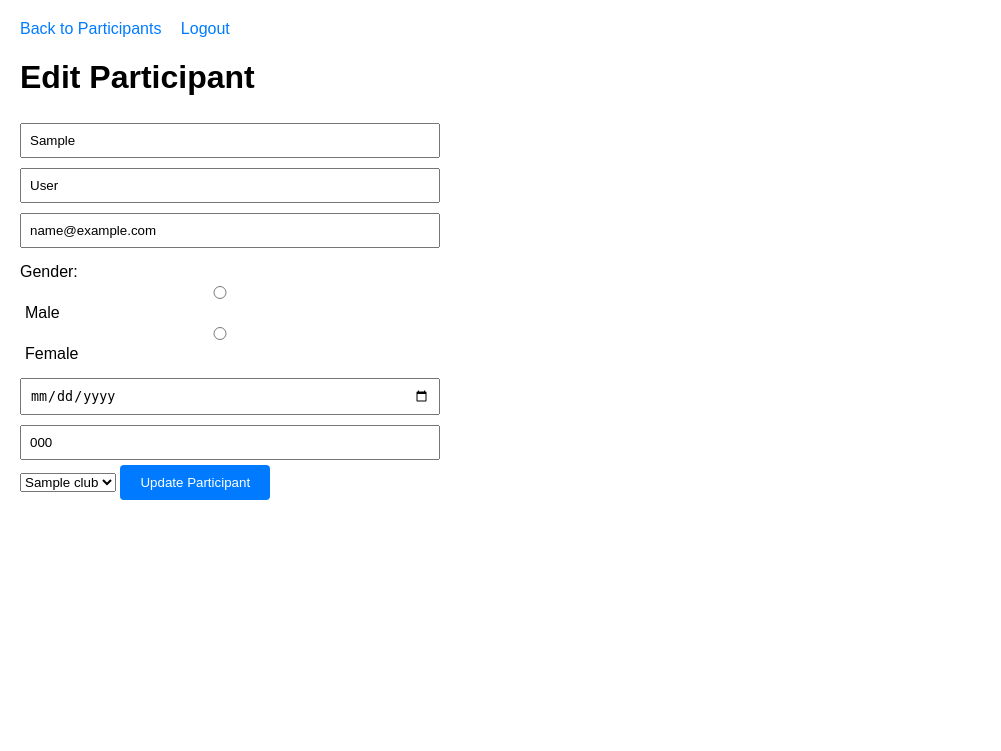
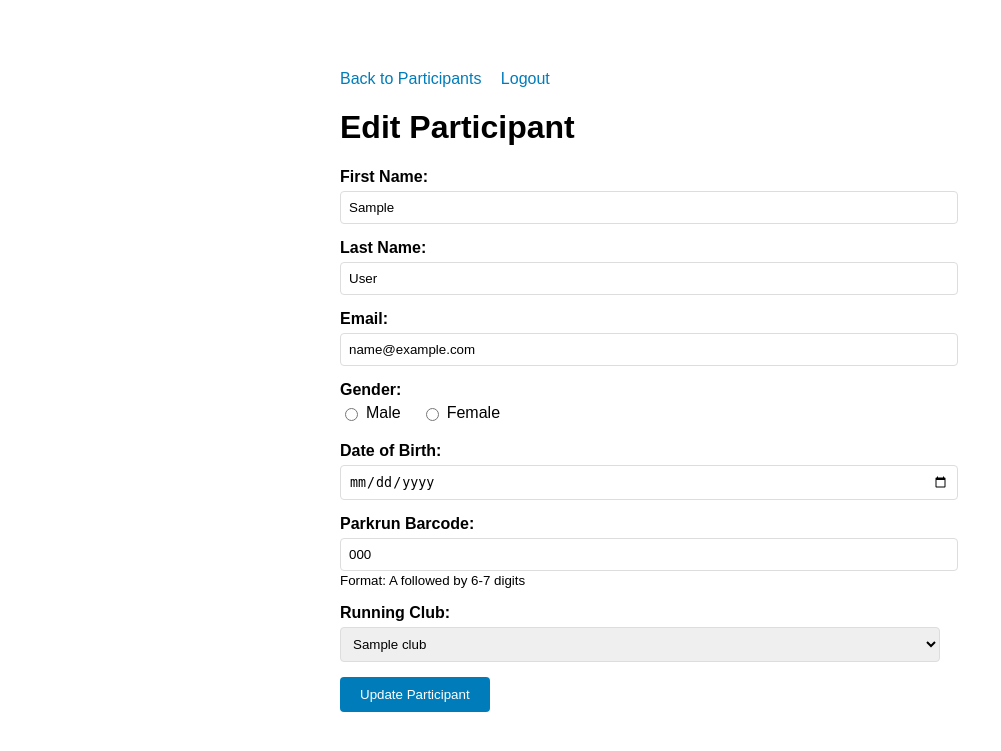
Before and after one commit to Romsey-Road-Runners/cc6-app, a Flask app: template api/templates/edit_participant.html in a window 1280 px wide. Shown: the top 751 px of the page, without its empty margins (0-1001 px from the left). Run offline with Flask 3, Linux system fonts and the light colour scheme; the template is opened without the code that fills it: most values are stand-ins (such as "Sample title", 1, 10 or a date in 2020).

Commit message:
Improve page styling

```diff
--- a/api/templates/edit_participant.html
+++ b/api/templates/edit_participant.html
@@ -5,13 +5,14 @@
     <meta name="viewport" content="width=device-width, initial-scale=1.0">
     <title>Edit Participant</title>
     <style>
-        body { font-family: Arial, sans-serif; margin: 20px; }
+        body { font-family: Arial, sans-serif; max-width: 600px; margin: 50px auto; padding: 20px; }
+        .form-group { margin-bottom: 15px; }
+        label { display: block; margin-bottom: 5px; font-weight: bold; }
+        input, select { width: 100%; padding: 8px; border: 1px solid #ddd; border-radius: 4px; }
+        button { background: #007cba; color: white; padding: 10px 20px; border: none; border-radius: 4px; cursor: pointer; }
+        button:hover { background: #005a87; }
         .nav { margin-bottom: 20px; }
-        .nav a { margin-right: 15px; text-decoration: none; color: #007bff; }
-        .nav a:hover { text-decoration: underline; }
-        form { max-width: 400px; }
-        input { width: 100%; padding: 8px; margin: 5px 0; }
-        button { padding: 10px 20px; background-color: #007bff; color: white; border: none; border-radius: 4px; cursor: pointer; }
+        .nav a { margin-right: 15px; text-decoration: none; color: #007cba; }
     </style>
 </head>
 <body>
@@ -23,26 +24,54 @@
     <h1>Edit Participant</h1>
 
     <form method="POST">
-        <input type="text" name="first_name" value="{{ participant.to_dict().first_name }}" placeholder="First Name" required>
-        <input type="text" name="last_name" value="{{ participant.to_dict().last_name }}" placeholder="Last Name" required>
-        <input type="email" name="email" value="{{ participant.to_dict().email }}" placeholder="Email" required>
-
-        <div style="margin: 10px 0;">
-            <label>Gender:</label><br>
-            <input type="radio" id="male" name="gender" value="Male" {{ 'checked' if participant.to_dict().gender == 'Male' else '' }} required>
-            <label for="male" style="display: inline; margin-left: 5px; margin-right: 15px;">Male</label>
-            <input type="radio" id="female" name="gender" value="Female" {{ 'checked' if participant.to_dict().gender == 'Female' else '' }} required>
-            <label for="female" style="display: inline; margin-left: 5px;">Female</label>
+        <div class="form-group">
+            <label for="first_name">First Name:</label>
+            <input type="text" id="first_name" name="first_name" value="{{ participant.to_dict().first_name }}" required>
         </div>
 
-        <input type="date" name="dob" value="{{ participant.to_dict().date_of_birth }}" required>
-        <input type="text" name="barcode" value="{{ participant.to_dict().barcode }}" placeholder="A1234567" required>
+        <div class="form-group">
+            <label for="last_name">Last Name:</label>
+            <input type="text" id="last_name" name="last_name" value="{{ participant.to_dict().last_name }}" required>
+        </div>
 
-        <select name="club" required>
-            {% for club in clubs %}
-            <option value="{{ club }}" {{ 'selected' if participant.to_dict().club == club else '' }}>{{ club }}</option>
-            {% endfor %}
-        </select>
+        <div class="form-group">
+            <label for="email">Email:</label>
+            <input type="email" id="email" name="email" value="{{ participant.to_dict().email }}" required>
+        </div>
+
+        <div class="form-group">
+            <label>Gender:</label>
+            <div style="display: flex; gap: 20px; margin-top: 5px;">
+                <label style="display: flex; align-items: center; font-weight: normal; cursor: pointer;">
+                    <input type="radio" name="gender" value="Male" {{ 'checked' if participant.to_dict().gender == 'Male' else '' }} required style="margin-right: 8px; width: auto;">
+                    Male
+                </label>
+                <label style="display: flex; align-items: center; font-weight: normal; cursor: pointer;">
+                    <input type="radio" name="gender" value="Female" {{ 'checked' if participant.to_dict().gender == 'Female' else '' }} required style="margin-right: 8px; width: auto;">
+                    Female
+                </label>
+            </div>
+        </div>
+
+        <div class="form-group">
+            <label for="dob">Date of Birth:</label>
+            <input type="date" id="dob" name="dob" value="{{ participant.to_dict().date_of_birth }}" required>
+        </div>
+
+        <div class="form-group">
+            <label for="barcode">Parkrun Barcode:</label>
+            <input type="text" id="barcode" name="barcode" value="{{ participant.to_dict().barcode }}" required>
+            <small>Format: A followed by 6-7 digits</small>
+        </div>
+
+        <div class="form-group">
+            <label for="club">Running Club:</label>
+            <select id="club" name="club" required>
+                {% for club in clubs %}
+                <option value="{{ club }}" {{ 'selected' if participant.to_dict().club == club else '' }}>{{ club }}</option>
+                {% endfor %}
+            </select>
+        </div>
 
         <button type="submit">Update Participant</button>
     </form>
```
Also changed, not shown: api/templates/index.html (+10 -4 lines).
